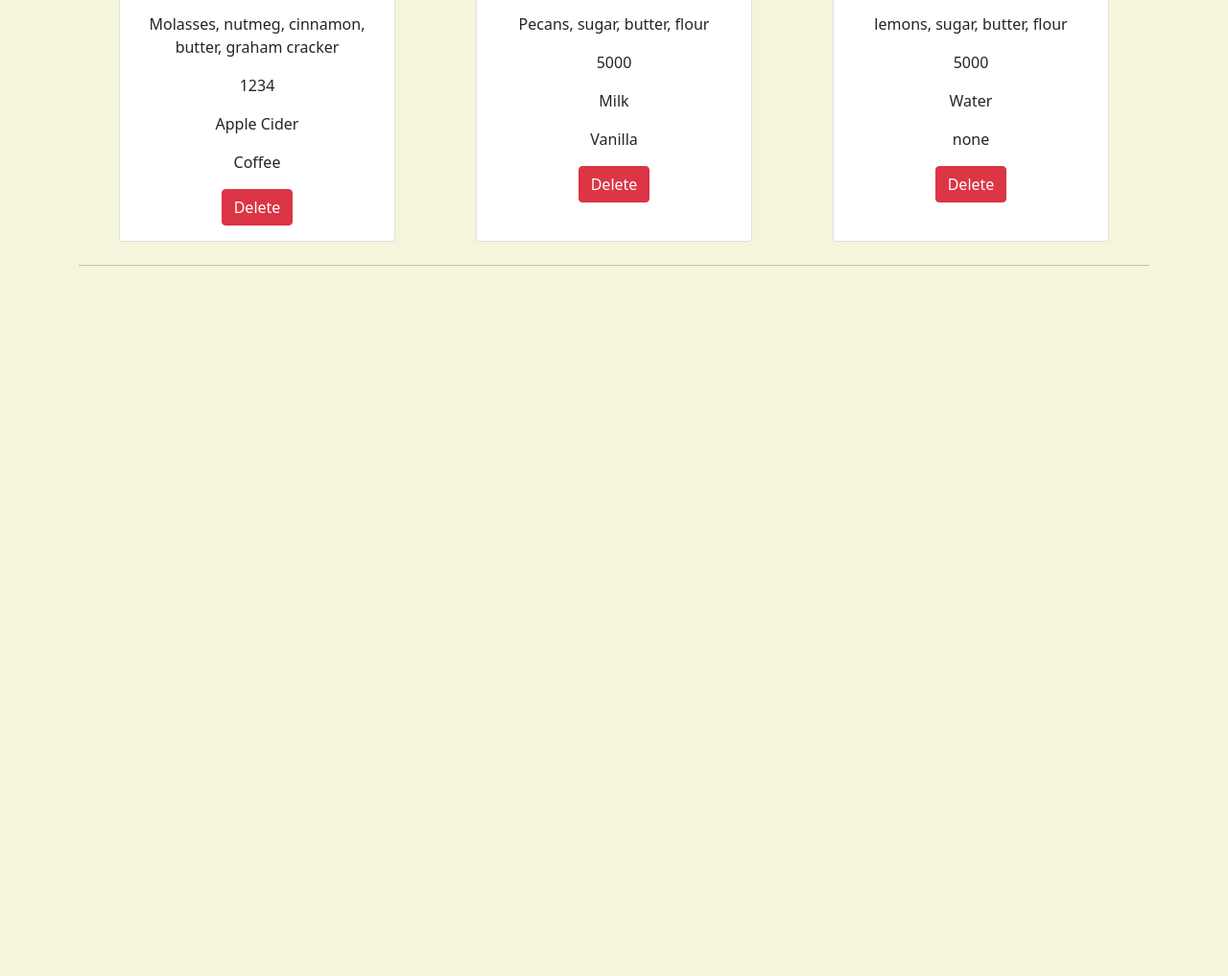
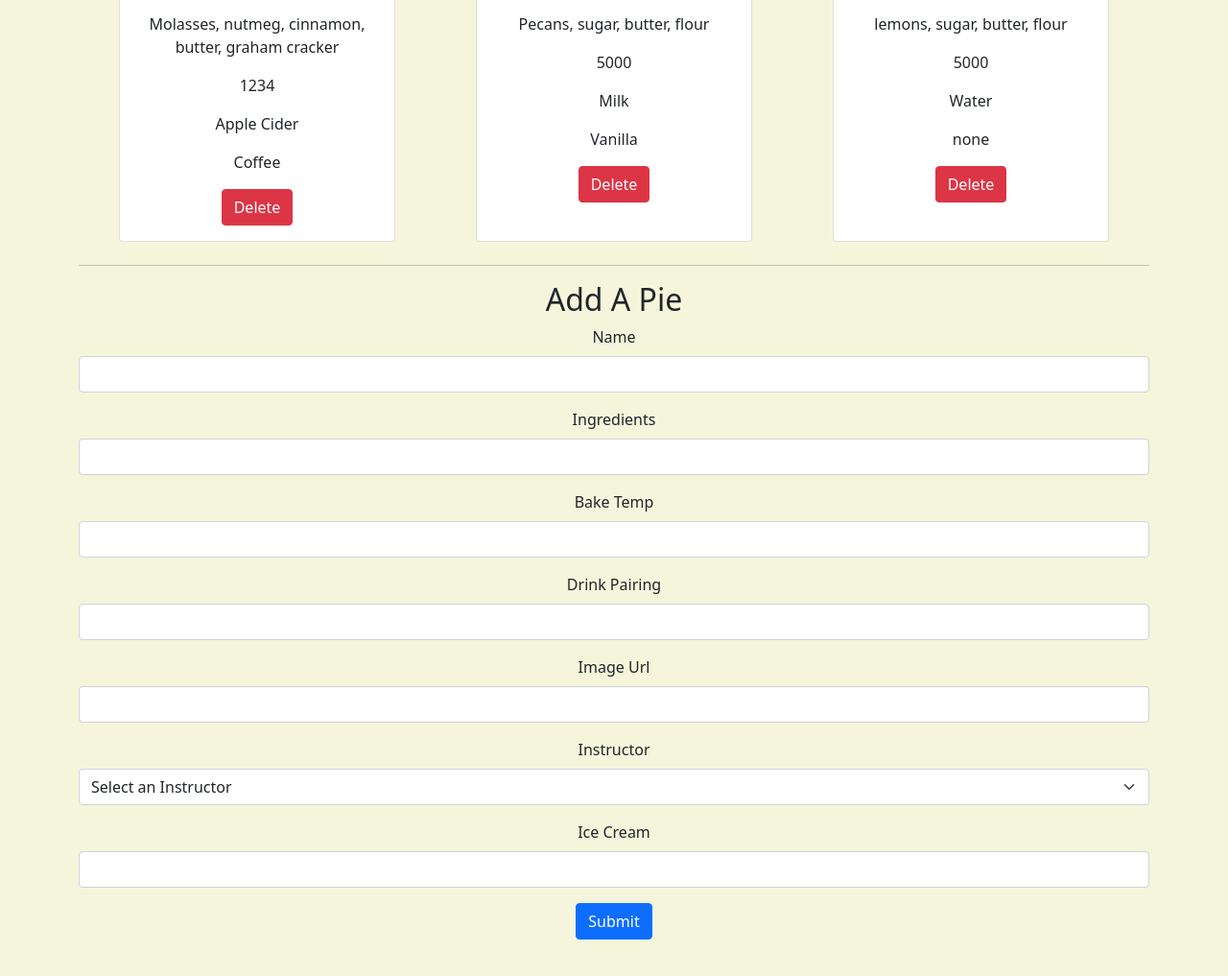
Before and after one commit to gage3121/event-listeners, a plain HTML site: page index.html in a window 1280 px wide. Shown: the part 818-1835 px from the top of the page at 96% size. Before the commit the page ends 1111 px from the top, so only its background shows below. Drawn offline with nearby package versions, Linux system fonts and the light colour scheme.

Commit message:
Form created

```diff
--- a/index.html
+++ b/index.html
@@ -22,8 +22,49 @@
       </div>
       <div id="pies" class="d-flex flex-wrap justify-content-around"></div>
       <hr />
-      <div class="pie-form"></div>
+      <div class="pie-form mb-5">
+        <h2 class="text-center">Add A Pie</h2>
+        <form id="pie-form">
+          <div class="mb-3">
+            <label for="name" class="form-label">Name</label>
+            <input type="text" class="form-control" id="name" required>
+          </div>
+          <div class="mb-3">
+            <label for="ingredients" class="form-label">Ingredients</label>
+            <input type="text" class="form-control" id="ingredients" required>
+          </div>
+          <div class="mb-3">
+            <label for="bakeTemp" class="form-label">Bake Temp</label>
+            <input type="number" class="form-control" id="bakeTemp" required>
+          </div>
+          <div class="mb-3">
+            <label for="drinkPairing" class="form-label">Drink Pairing</label>
+            <input type="text" class="form-control" id="drinkPairing" required>
+          </div>
+          <div class="mb-3">
+            <label for="imageUrl" class="form-label">Image Url</label>
+            <input type="url" class="form-control" id="imageUrl" required>
+          </div>
+          <div class="mb-3">
+            <label for="instructor" class="form-label">Instructor</label>
+            <select id="instructor" class="form-select" aria-label="Default select example" required>
+              <option value="">Select an Instructor</option>
+              <option value="Doc">Dr. T</option>
+              <option value="Aja">Aja</option>
+              <option value="Trinity">Trinity</option>
+            </select>
+          </div>
+          <div class="mb-3">
+            <label for="iceCream" class="form-label">Ice Cream</label>
+            <input type="text" class="form-control" id="iceCream" required>
+          </div>
+          <button type="submit" class="btn btn-primary">Submit</button>
+        </form>
+      </div>
+      <!-- END FORM  -->
     </div>
+
+
 
     <script
       src="https://cdn.jsdelivr.net/npm/bootstrap@5.0.0-beta1/dist/js/bootstrap.bundle.min.js"
```
